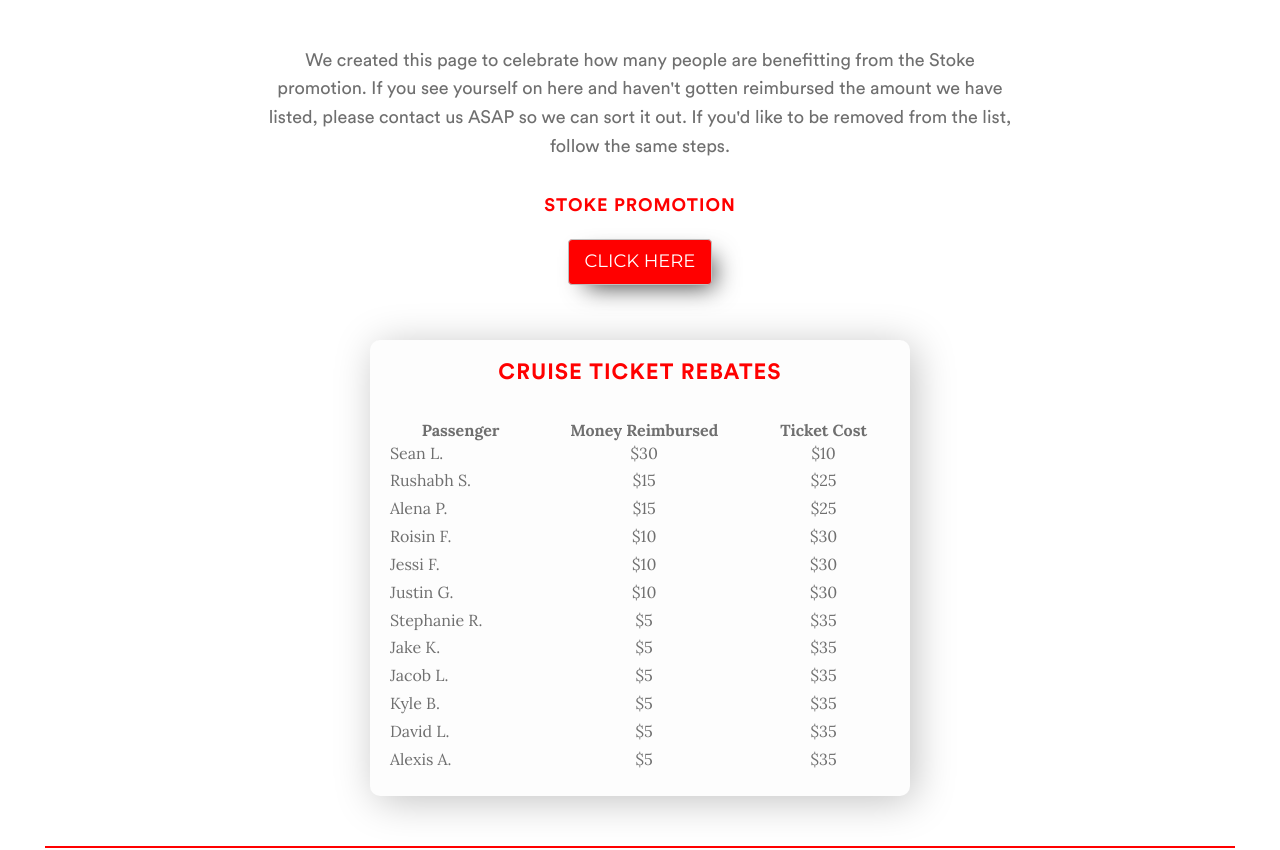
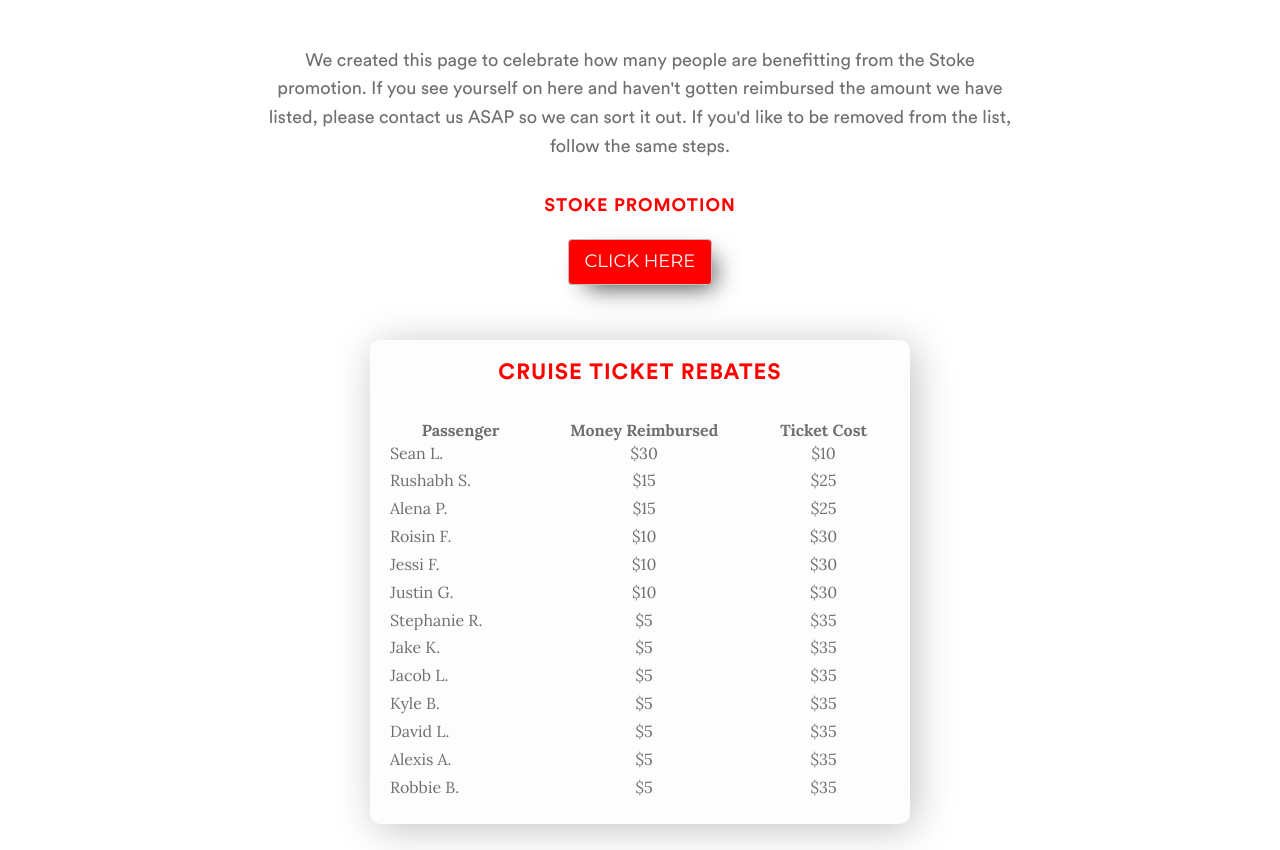
Before and after one commit to ChiSigma/spirited-away-splash, a website: page pages/happy_passengers.html in a window 1280 px wide. Shown: the part 104-954 px from the top of the page. Drawn offline with Linux system fonts and the light colour scheme.

Commit message:
Adding Robbie to list

```diff
--- a/pages/happy_passengers.html
+++ b/pages/happy_passengers.html
@@ -136,6 +136,11 @@
                     		<td>$10</td>
                     		<td>$30</td>
                     	</tr>
+			<tr>
+                    		<td style="text-align: left">Robbie B.</td>
+                    		<td>$5</td>
+                    		<td>$35</td>
+                    	</tr>
                     </table>
                 </div>
             </div>
```
